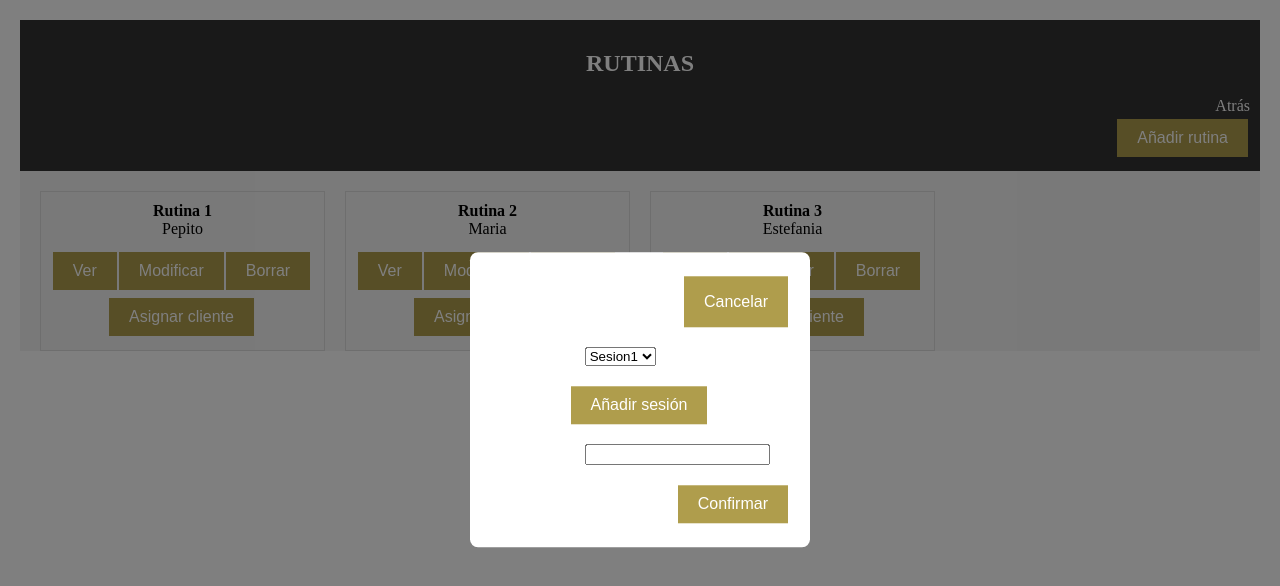
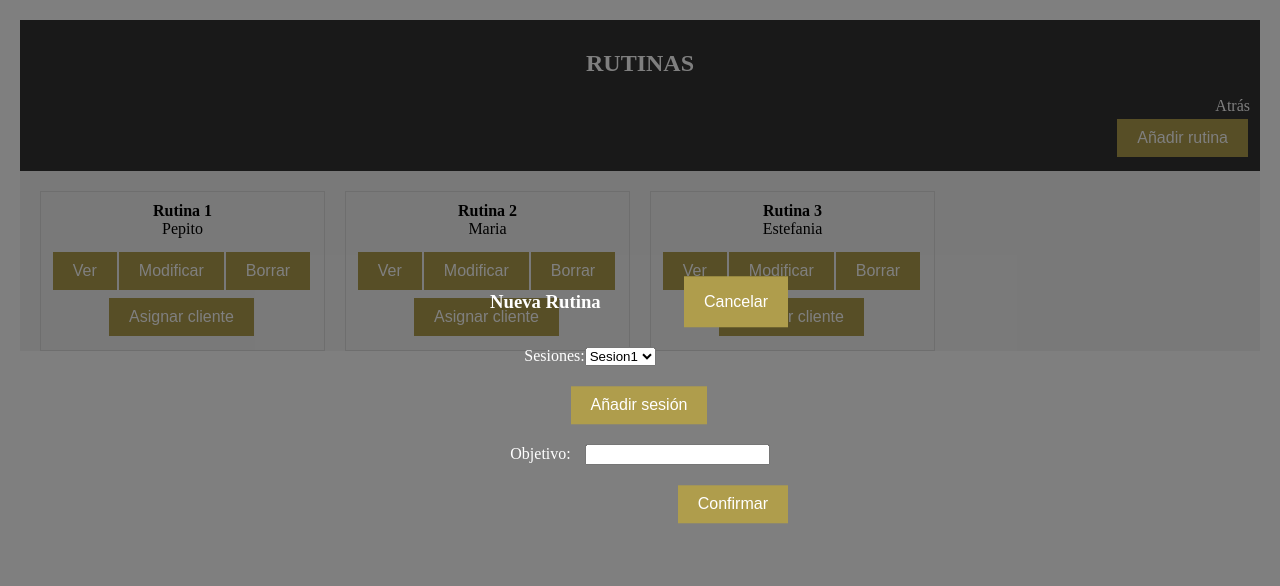
Before and after one commit to NicolasLeribleUMA/Requisitos07, a React (Vite) app in the folder client/: page /rutinas in a window 1280 px wide. Both pictures are taken after a click on the button "Añadir rutina". Shown: the top 586 px of the page. Built offline with nearby package versions, Linux system fonts and the light colour scheme.

Commit message:
cambiado el color de background de los añadir

```diff
--- a/client/src/components/Ejercicios/Añadir.jsx
+++ b/client/src/components/Ejercicios/Añadir.jsx
@@ -66,7 +66,7 @@
               top: "50%",
               left: "50%",
               transform: "translate(-50%, -50%)",
-              background: "white",
+              background: '#11ffee00',
               padding: "20px",
               borderRadius: "8px",
               width: "300px",
@@ -85,7 +85,6 @@
                 onChange={(e) => setNombre(e.target.value)}
               />
             </p>
-            /
             <p>
               Tipo:{" "}
               <input
--- a/client/src/components/Rutinas/Añadir.jsx
+++ b/client/src/components/Rutinas/Añadir.jsx
@@ -11,7 +11,7 @@
     <>
       {mostrarVentana && (
         <div style={{ position: 'fixed', top: '0', left: '0', width: '100%', height: '100%', background: 'rgba(0, 0, 0, 0.5)', zIndex: '1' }}>
-          <div style={{ position: 'absolute', top: '50%', left: '50%', transform: 'translate(-50%, -50%)', background: 'white', padding: '20px', borderRadius: '8px', width: '300px' }}>
+          <div style={{ position: 'absolute', top: '50%', left: '50%', transform: 'translate(-50%, -50%)', background: '#11ffee00', padding: '20px', borderRadius: '8px', width: '300px' }}>
 
             <div style={{ display: 'flex', justifyContent: 'space-between'}}>
             <h3>Nueva Rutina</h3>
--- a/client/src/components/Sesiones/Añadir.jsx
+++ b/client/src/components/Sesiones/Añadir.jsx
@@ -95,7 +95,7 @@
               top: "50%",
               left: "50%",
               transform: "translate(-50%, -50%)",
-              background: "white",
+              background: "#11ffee00",
               padding: "20px",
               borderRadius: "8px",
               width: "300px",
```
